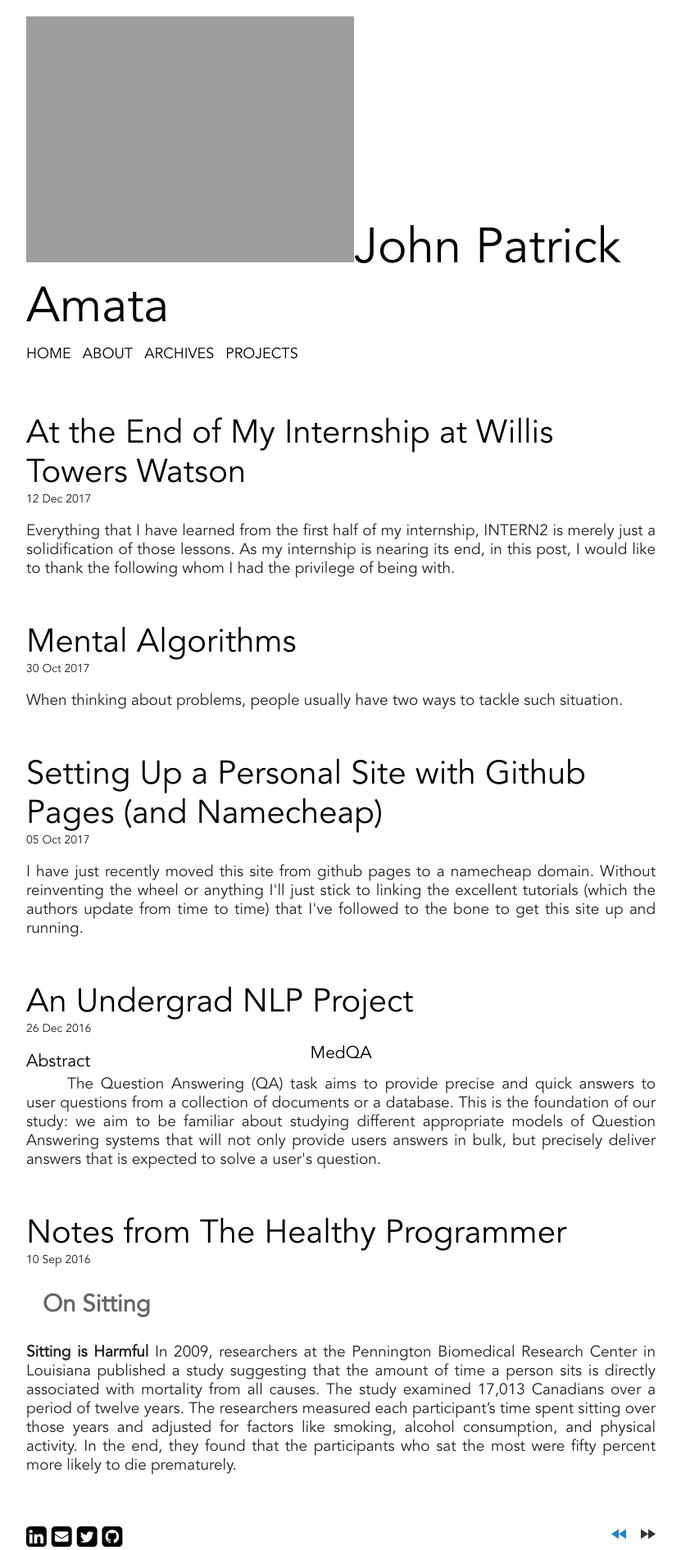
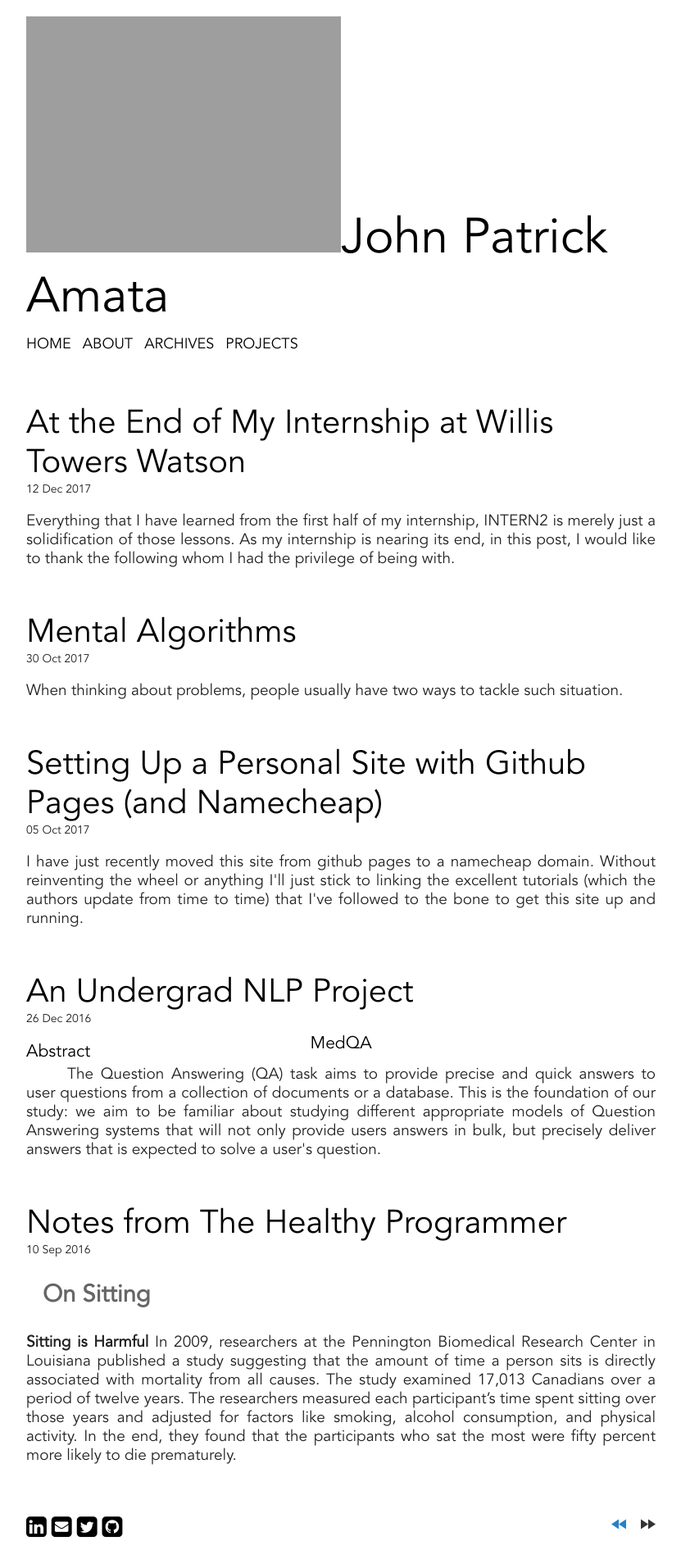
Before and after one commit to jpamata/jpamata.github.io, a Jekyll site: the page built from index.html, in a window 1280 px wide. Shown: the whole page at 82% size, without its empty margins (224-1055 px from the left). Built offline with Jekyll 4.4.1, drawn with Linux system fonts in a browser that asks for light colours; the list of posts is cut into pages by our own code.

Commit message:
Update header.html

```diff
--- a/_includes/header.html
+++ b/_includes/header.html
@@ -1,6 +1,6 @@
 <div class="header-container container">
   <header>
-    <img src="http://johnamata.com/assets/transparent-sign.png" size=50%><a href="{{ site.url }}" class="top-link">{{ site.name }}</a>
+    <img src="http://johnamata.com/assets/transparent-sign.png" height="50%" width="50%"><a href="{{ site.url }}" class="top-link">{{ site.name }}</a>
       <ul class="nav">
         <!--Change the  URL here if working on an absolute domain-->
         <li><a href="http://johnamata.com/">Home</a></li>
```
